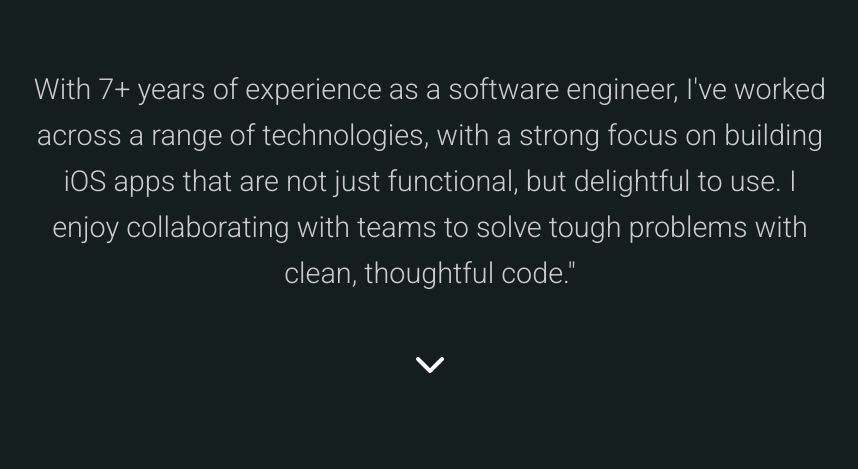
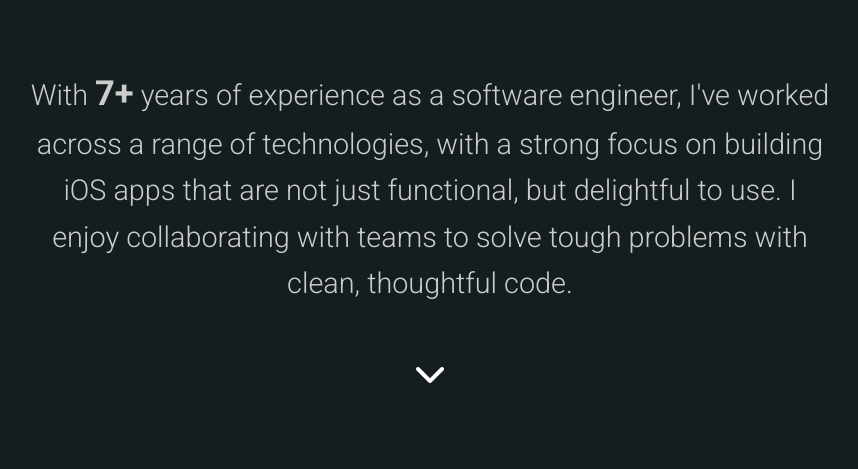
Before and after one commit to theashiq/theashiq.github.io, a plain HTML site: page index.html in a window 1280 px wide. Shown: the part 331-800 px from the top of the page, without its empty margins (210-1068 px from the left). Drawn offline with nearby package versions, Linux system fonts and the light colour scheme.

Commit message:
feat: Number of years of experience animation

```diff
--- a/index.html
+++ b/index.html
@@ -21,7 +21,7 @@
             </div>
         </div>
         <div class="hero-footer">
-            <p id="experience">With several years of experience as a software engineer, I've worked across a range of technologies, with a strong focus on building iOS apps that are not just functional, but delightful to use. I enjoy collaborating with teams to solve tough problems with clean, thoughtful code.</p>
+            <p><span>With </span> <span id="experience">7+</span><span> years of experience as a software engineer, I've worked across a range of technologies, with a strong focus on building iOS apps that are not just functional, but delightful to use. I enjoy collaborating with teams to solve tough problems with clean, thoughtful code.</span></p>
             <div class="hero-scroll-target">
                 <i class="fas fa-chevron-down"></i>
             </div>
--- a/script.js
+++ b/script.js
@@ -69,7 +69,32 @@ document.addEventListener('DOMContentLoaded', function() {
         const currentYear = new Date().getFullYear();
         const years = currentYear - startYear;
 
-        return `With ${years}+ years of experience as a software engineer, I've worked across a range of technologies, with a strong focus on building iOS apps that are not just functional, but delightful to use. I enjoy collaborating with teams to solve tough problems with clean, thoughtful code."`;
+        return years;
     }
-    document.getElementById('experience').textContent = getYearsOfExperience(2018);
+
+    function animateCountUp(el, start, end, duration = 800) {
+        const range = end - start;
+        const stepTime = Math.max(duration / range, 50); // ensure a smooth but fast update
+        let current = start;
+        const increment = 1;
+
+        const timer = setInterval(() => {
+            current += increment;
+            el.textContent = `${current}+`;
+
+            if (current >= end) {
+            clearInterval(timer);
+            }
+        }, stepTime);
+    }
+
+    const experienceEl = document.getElementById('experience');
+    const startingValue = 1;
+    const targetValue = getYearsOfExperience(2018);
+
+    if (startingValue < targetValue) {
+        animateCountUp(experienceEl, startingValue, targetValue, 800);
+    } else {
+        experienceEl.textContent = `${targetValue}+`;
+    }
 });
--- a/style.css
+++ b/style.css
@@ -128,6 +128,12 @@ body {
     transition: background 0.3s ease;
     font-size: 1.1em; /* Made bigger */
     font-weight: 300; /* Made thinner */
+}
+
+#experience {
+    font-size: 1.2em;
+    font-weight: bold;
+    display: inline-block;
 }
 
 .btn:hover {
```
